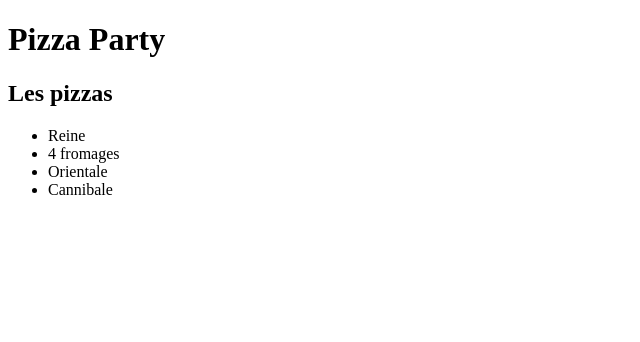
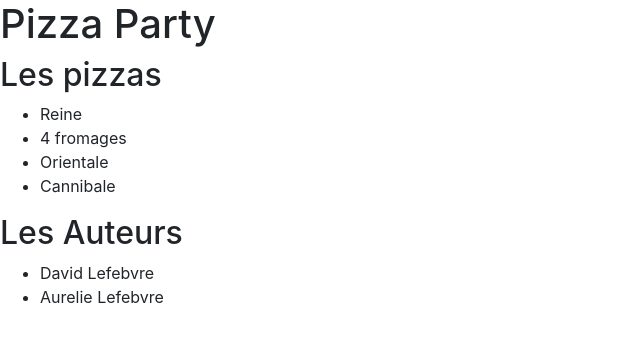
Before and after one commit to lefebvredavid59/angular-pizza, an Angular app: page / in a window 1280 px wide. Shown: the top 342 px of the page, without its empty margins (0-640 px from the left). Built offline with nearby package versions, Linux system fonts and the light colour scheme.

Commit message:
Add author

```diff
--- a/angular.json
+++ b/angular.json
@@ -28,6 +28,7 @@
               "src/assets"
             ],
             "styles": [
+              "node_modules/bootstrap/scss/bootstrap.scss",
               "src/styles.scss"
             ],
             "scripts": []
--- a/package.json
+++ b/package.json
@@ -19,6 +19,7 @@
     "@angular/platform-browser": "~8.2.14",
     "@angular/platform-browser-dynamic": "~8.2.14",
     "@angular/router": "~8.2.14",
+    "bootstrap": "^4.4.1",
     "rxjs": "~6.4.0",
     "tslib": "^1.10.0",
     "zone.js": "~0.9.1"
--- a/src/app/app.component.html
+++ b/src/app/app.component.html
@@ -1,4 +1,6 @@
 <h1>{{ title }}</h1>
+
+
 <app-pizza [pizza]="selectedPizza"></app-pizza>
 
 
@@ -8,8 +10,21 @@
 
 <h2>Les pizzas</h2>
 
+
 <ul>
     <li *ngFor="let pizza of pizzas" (click)="onSelect(pizza)">
         {{pizza.name}}
     </li>
 </ul>
+
+
+<app-author-component [author]="selectedAuthor"></app-author-component>
+
+<h2>Les Auteurs</h2>
+
+<ul>
+    <li *ngFor="let author of authors" (click)="onSelect2(author)">
+        {{author.name}} {{author.lastname}}
+    </li>
+</ul>
+<!-- <app-ingredient-list [ingredients]="ingredients"></app-ingredient-list> -->
--- a/src/app/app.component.ts
+++ b/src/app/app.component.ts
@@ -1,11 +1,25 @@
 import { Component } from '@angular/core';
-import { Pizza } from './models/pizza.model'
+import { Pizza } from './models/pizza.model';
+import {Author} from './models/author.model';
 
 const PIZZAS : Pizza[] = [
   { id: 1, name: 'Reine', price: 12 },
   { id: 2, name: '4 fromages', price: 13 },
   { id: 3, name: 'Orientale', price: 11 },
   { id: 4, name: 'Cannibale', price: 9 }
+];
+
+const AUTHORS : Author[] = [
+  {id: 1,
+   name:'David',
+   lastname:'Lefebvre',
+   bird: '1988-11-06',
+   avatar:'https://image.flaticon.com/icons/png/128/36/36359.png'},
+  {id: 2,
+    name:'Aurelie',
+    lastname:'Lefebvre',
+    bird:'1988-03-01',
+    avatar:'https://www.toornament.com/media/file/2573231687974862855/logo_large?v=1569941863'}
 ];
 
 @Component({
@@ -16,11 +30,19 @@ const PIZZAS : Pizza[] = [
 export class AppComponent {
   title = 'Pizza Party';
   selectedPizza: Pizza;
+  selectedAuthor: Author;
   pizzas: Pizza[] = PIZZAS;
+  authors: Author[] = AUTHORS;
+
 
   onSelect(pizza : Pizza): void{
     //On recupere la pizza cliquee
     console.log(pizza);
     this.selectedPizza = pizza;
   }
+
+  onSelect2(author : Author): void{
+    console.log(author);
+    this.selectedAuthor = author;
+  }
 }
--- a/src/app/app.module.ts
+++ b/src/app/app.module.ts
@@ -4,11 +4,13 @@ import {FormsModule} from '@angular/forms';
 
 import { AppComponent } from './app.component';
 import { PizzaComponent } from './pizza/pizza.component';
+import { AuthorComponentComponent } from './author-component/author-component.component';
 
 @NgModule({
   declarations: [
     AppComponent,
-    PizzaComponent
+    PizzaComponent,
+    AuthorComponentComponent
   ],
   imports: [
     BrowserModule,
--- /dev/null
+++ b/src/app/author-component/author-component.component.html
@@ -0,0 +1,11 @@
+
+
+
+<div *ngIf="author">
+    <h2>{{author.name}} {{author.lastname}}</h2>
+    <img src="{{author.avatar}}" alt="Photo {{author.name}}"/>
+    <p>Date de naissance : {{author.bird}}</p>
+
+
+    <input [(ngModel)]="author.name">
+</div>
--- a/src/app/pizza/pizza.component.html
+++ b/src/app/pizza/pizza.component.html
@@ -1,3 +1,8 @@
+
+
+
+
+
 <div *ngIf="pizza">
     <h2>{{ pizza?.name }}</h2>
 <div>ID :{{ pizza.id }}</div>
--- a/src/app/pizza/pizza.component.ts
+++ b/src/app/pizza/pizza.component.ts
@@ -1,5 +1,5 @@
 import { Component, Input } from '@angular/core';
-import { Pizza } from '../models/pizza.model'
+import { Pizza } from '../models/pizza.model';
 
 @Component({
   selector: 'app-pizza',
```
Also changed, not shown: src/app/author-component/author-component.component.ts (added, +11 -0 lines), src/app/models/author.model.ts (added, +7 -0 lines), src/app/author-component/author-component.component.scss (added), 2 other files (tests, documents, lock files or other folders).
